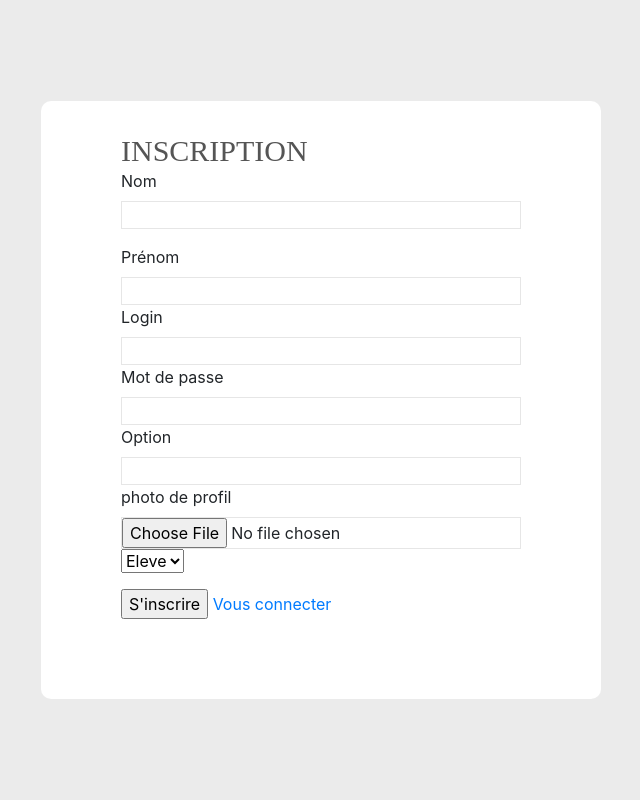
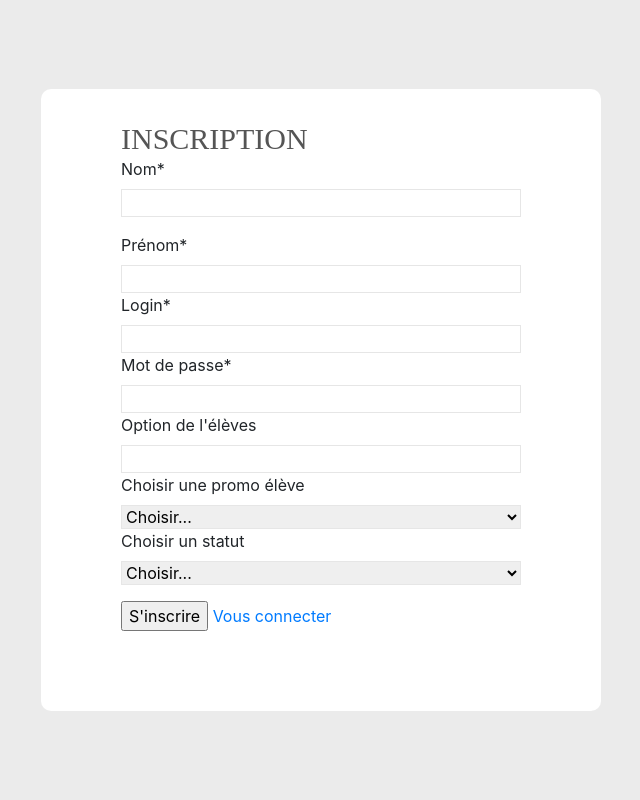
Before and after one commit to pierrelouis-dev/outil_gestion_tp_ppe, a PHP site: page /inscription.php in a window 1280 px wide. Shown: the whole page, without its empty margins (319-959 px from the left). Run offline with PHP 8.4, Linux system fonts and the light colour scheme; tables that the repository leaves empty or names only in its code hold one stand-in row (values such as "Sample post").

Commit message:
Update inscription.php
inscription.php

```diff
--- a/inscription.php
+++ b/inscription.php
@@ -10,6 +10,9 @@
 	<div>
 	<?php
     session_start();
+    $base = new PDO('mysql:host=localhost; dbname=outil_gestion_ppe', 'root', 'root');
+
+
     #include('function.php');
     #neweleve();
 	?>
@@ -21,27 +24,43 @@
                     <span class="login-title">Inscription</span>
                         <table>
                             <!--INPUT Nom-->
-                            <label>Nom</label>
-                            <input type="text" name="nom" class="champs champs-nom-co" id="nom">
+                            <label>Nom*</label>
+                            <input type="text" name="nom" class="champs champs-nom-co" id="nom" required>
                             <!--INPUT Prénom-->
-                            <label>Prénom</label>
-                            <input type="text" name="prenom" class="champs champs-prenom-co" id="prenom">
+                            <label>Prénom*</label>
+                            <input type="text" name="prenom" class="champs champs-prenom-co" id="prenom" required>
                             <!--INPUT login -->
-                            <label>Login</label>
-                            <input type="login" name="login" class="champs champs-login" id="login">
+                            <label>Login*</label>
+                            <input type="login" name="login" class="champs champs-login" id="login" required>
                             <!--INPUT MPD -->
-                            <label>Mot de passe</label>
-                            <input type="password" name="mdp" class="champs champs-mdp" id="mdp">
+                            <label>Mot de passe*</label>
+                            <input type="password" name="mdp" class="champs champs-mdp" id="mdp" required>
                             <!--INPUT option-->
-                            <label>Option</label>
+                            <label>Option de l'élèves</label>
                             <input type="text" name="option" class="champs champs-option" id="option">
-                            <!--INPUT photo-->
-                            <label>photo de profil</label>
-                            <input type="file" name="avatar" class="champs champs-avatar" id="avatar">
-                            <select name="role">
+                              <!--choix de la promo-->
+                             <label>Choisir une promo élève</label>
+                            <select name="promo" class="champs champs-promo">
+                                <?php
+                                $requete_promo = $base->query("SELECT * FROM promotion");
+                                while ($req_promo = $requete_promo->fetch()){
+                                    echo '<option selected>Choisir...</option>';
+                                    echo "<option value=".$req_promo['id_promo'].">".$req_promo['libelle_promo']."</option>";
+                                };
+
+
+                                 ?>
+                            </select>
+                            <!--champs déroulent élève ou prof-->
+                             <label>Choisir un statut</label>
+                            <select name="role" class="champs champs-categorie">
+                            <option selected>Choisir...</option>
                             <option value="eleve">Eleve</option>
                             <option value="prof">Prof</option>
                         </select>
+                        <!--INPUT photo-->
+                           <!--  <label>photo de profil</label>
+                            <input type="file" name="avatar" class="champs champs-avatar" id="avatar">-->
                         </table>
                         <input type="submit" name="inscription" value="S'inscrire" class="btn-connecter">
                        <!-- <input type="submit" name="subconnect" value="Connexion">-->
@@ -52,15 +71,13 @@
                     </div>
                         </div>
 
-
-
                          <?php
                             try
                             {
                         if(isset($_POST["inscription"]))
                             {
 
-                 $base = new PDO('mysql:host=localhost; dbname=outil_gestion_ppe', 'root', 'root');
+
                  $role = ($_POST['role']);
                  if ($role == "eleve") {
 
@@ -70,8 +87,9 @@
                     $nom = ($_POST ['nom']);
                     $prenom = ($_POST ['prenom']);
                     $option = ($_POST ['option']);
-                    $requete=$base->prepare('INSERT INTO eleve (login, mdp, nom_e, prenom_e, option_e, statut_inscription) VALUES (?,?,?,?,?,0)');
-                    $requete->execute(array($login, $mdp, $nom, $prenom, $option));
+                    $fk_id_promo = ($_POST ['promo']);
+                    $requete=$base->prepare('INSERT INTO eleve (login, mdp, nom_e, prenom_e, option_e, fk_id_promo, statut_inscription) VALUES (?,?,?,?,?,?,0)');
+                    $requete->execute(array($login, $mdp, $nom, $prenom, $option, $fk_id_promo));
                 $base=null;
                }
                 $role = ($_POST['role']);
@@ -85,6 +103,7 @@
                     $requete_prof->execute(array($login, $mdp, $nom, $prenom));
                 $base=null;
                }
+
             }
         }
     catch (PDOException $e) {
```
